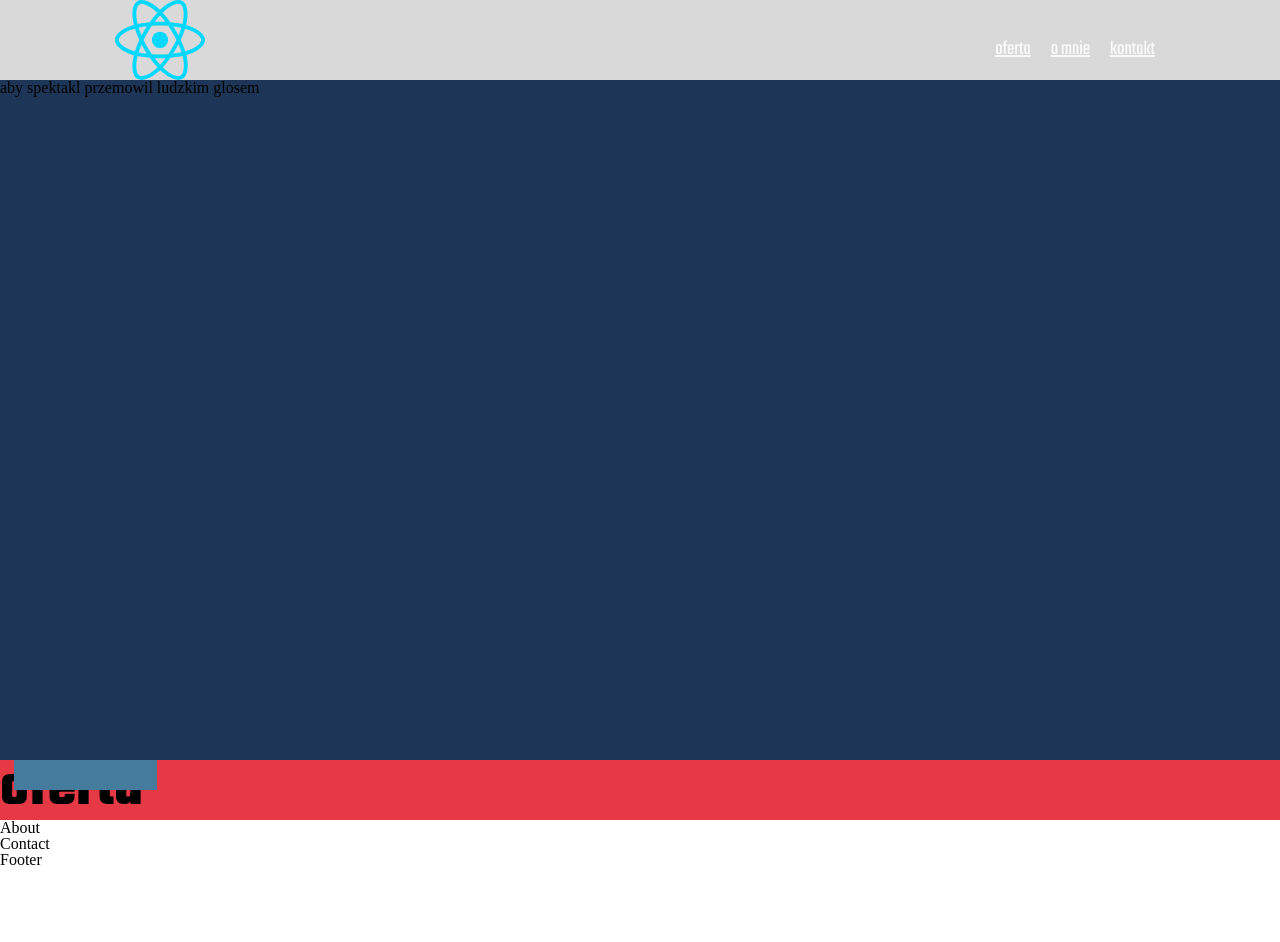
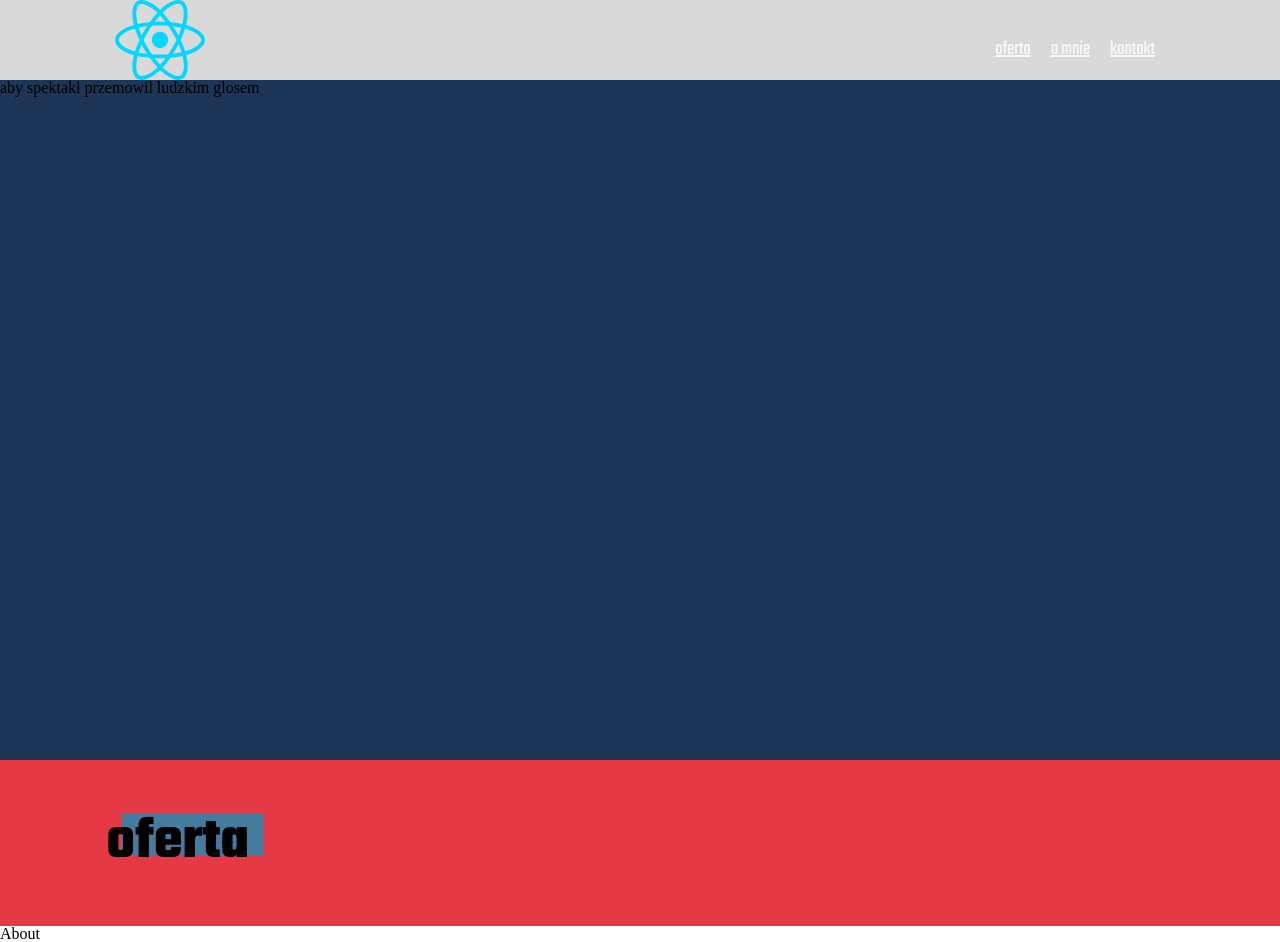
Before and after one commit to rodzinnie/adekwatnie, a React (Vite) app: page / in a window 1280 px wide. Shown: the top 942 px of the page. Before the commit the page ends 868 px from the top, so only its background shows below. Built offline with nearby package versions, Linux system fonts and the light colour scheme.

Commit message:
update headerleft

```diff
--- a/src/components/common/HeaderLeft/index.module.css
+++ b/src/components/common/HeaderLeft/index.module.css
@@ -4,11 +4,17 @@
 /* BACKGROUND COLORS */
 /* HEIGHTS */
 /* WIDTHS */
+/* MARGINS */
+/** 12 division grid,
+*   for multiples use calc($var*[const])
+*/
 .bckgRed {
   width: 100%;
   background-color: #E63946;
 }
 .bckgRed .p {
+  margin-left: 8.3%;
+  padding: 4.15% 0;
   width: -webkit-fit-content;
   width: -moz-fit-content;
   width: fit-content;
@@ -21,9 +27,9 @@
   position: absolute;
   content: " ";
   width: 100%;
-  height: 50%;
+  height: 25%;
   left: 10%;
-  z-index: 0;
+  z-index: -1;
   background-color: #457B9D;
 }
 
--- a/src/components/common/HeaderLeft/index.module.scss
+++ b/src/components/common/HeaderLeft/index.module.scss
@@ -3,6 +3,8 @@
   width: 100%;
   background-color: $bckgRed;
   .p{
+    margin-left: $marg-1;
+    padding: calc($marg-1*0.5) 0 ;
     width: fit-content;
     position: relative;
     font-size: 60px;
@@ -12,9 +14,9 @@
       position: absolute;
       content: ' ';
       width: 100%;
-      height: 50%;
+      height: 25%;
       left: 10%;
-      z-index: 0;
+      z-index: -1;
       background-color: $bckgLightBlue;
     }
   }
--- a/src/settings.css
+++ b/src/settings.css
@@ -3,4 +3,8 @@
 /* FONT COLORS */
 /* BACKGROUND COLORS */
 /* HEIGHTS */
-/* WIDTHS *//*# sourceMappingURL=settings.css.map */
+/* WIDTHS */
+/* MARGINS */
+/** 12 division grid,
+*   for multiples use calc($var*[const])
+*//*# sourceMappingURL=settings.css.map */
--- a/src/settings.scss
+++ b/src/settings.scss
@@ -16,3 +16,11 @@ $bckgLightBlue: #457B9D;
 
 
 /* WIDTHS */
+
+
+/* MARGINS */
+/** 12 division grid,
+*   for multiples use calc($var*[const])
+*/
+
+$marg-1: 8.3%;
```
Also changed, not shown: 2 other files (tests, documents, lock files or other folders).
